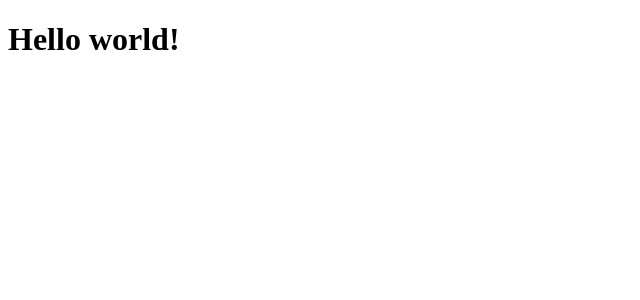
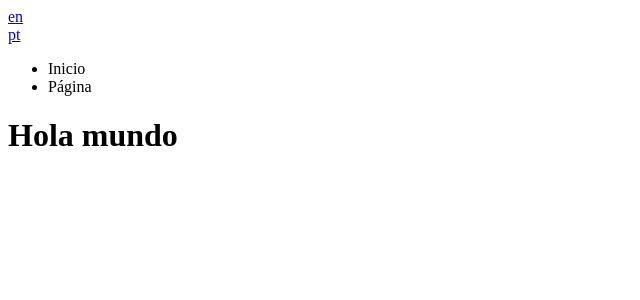
Before and after one commit to larts85/masaje_las_manos, a Next.js app: page / in a window 1280 px wide. Shown: the top 300 px of the page, without its empty margins (0-640 px from the left). Built offline with nearby package versions, Linux system fonts and the light colour scheme.

Commit message:
Add translations

```diff
--- /dev/null
+++ b/components/Header/index.tsx
@@ -0,0 +1,19 @@
+import { FC } from 'react'
+import useTranslations from '../../hooks/useTraslations'
+import LangButtons from '../LangButtons'
+
+const Header: FC = () => {
+  return (
+    <header>
+      <LangButtons />
+      <nav>
+        <ul>
+          <li>{useTranslations().translations.navLinks.home}</li>
+          <li>{useTranslations().translations.navLinks.anchorTitle}</li>
+        </ul>
+      </nav>
+    </header>
+  )
+}
+
+export default Header
--- /dev/null
+++ b/components/LangButtons.js
@@ -0,0 +1,22 @@
+import Link from 'next/link'
+import { useRouter } from 'next/router'
+
+const LangButtons = () => {
+  const { asPath, locale, locales } = useRouter()
+
+  return (
+    <nav>
+      {locales.map(
+        (lang) =>
+          locale !== lang && (
+            <Link key={lang} locale={lang} href={asPath}>
+              <div key={lang}>{lang.split('-')[0]}</div>
+              {/* {lang.split('-')[0]} */}
+            </Link>
+          ),
+      )}
+    </nav>
+  )
+}
+
+export default LangButtons
--- /dev/null
+++ b/hooks/useTraslations.ts
@@ -0,0 +1,14 @@
+import { useRouter } from 'next/router'
+import languages, { TranslationFile } from '../locales/resources'
+
+const useTranslations = () => {
+  const { locale, locales } = useRouter()
+  const translations = languages[locale!] as TranslationFile
+
+  console.log('locale', locale)
+  console.log('languages', languages[locale])
+
+  return { translations, currentLang: locale, langs: locales }
+}
+
+export default useTranslations
--- /dev/null
+++ b/locales/resources.ts
@@ -0,0 +1,17 @@
+import EN from './translation-en.json'
+import ES from './translation-es.json'
+import PT from './translation-pt.json'
+
+export type TranslationFile = typeof import('./translation-en.json')
+
+interface Languages {
+  [keyof: string]: TranslationFile
+}
+
+const languages: Languages = {
+  'en-US': EN,
+  'es-AR': ES,
+  'pt-BR': PT,
+}
+
+export default languages
--- /dev/null
+++ b/locales/translation-en.json
@@ -0,0 +1,12 @@
+{
+  "home": {
+    "pageTitle": "The Hand Massage",
+    "metaDescription": "Your well-being in our hands",
+    "greeting": "Hello world"
+  },
+  "navLinks": {
+    "home": "Home",
+    "contact": "Contact",
+    "anchorTitle": "Page"
+  }
+}
--- /dev/null
+++ b/locales/translation-es.json
@@ -0,0 +1,12 @@
+{
+  "home": {
+    "pageTitle": "Masaje Las Manos",
+    "metaDescription": "Su bienestar en nuestras manos",
+    "greeting": "Hola mundo"
+  },
+  "navLinks": {
+    "home": "Inicio",
+    "contact": "Contacto",
+    "anchorTitle": "Página"
+  }
+}
--- /dev/null
+++ b/locales/translation-pt.json
@@ -0,0 +1,12 @@
+{
+  "home": {
+    "pageTitle": "Massagem nas Mãos",
+    "metaDescription": "Seu bem-estar em nossas mãos",
+    "greeting": "Olá mundo"
+  },
+  "navLinks": {
+    "home": "Começar",
+    "contact": "Contato",
+    "anchorTitle": "Página"
+  }
+}
--- a/next.config.js
+++ b/next.config.js
@@ -1,12 +1,12 @@
 /** @type {import('next').NextConfig} */
 const nextConfig = {
   i18n: {
-    locales: ['default', 'en-US', 'es-AR', 'pt-br'],
-    defaultLocale: 'default',
+    locales: ['en-US', 'es-AR', 'pt-BR'],
+    defaultLocale: 'es-AR',
+    // localeDetection: false,
   },
   trailingSlash: true,
   reactStrictMode: true,
-  localeDetection: false,
 }
 
 module.exports = nextConfig
--- a/src/pages/index.tsx
+++ b/src/pages/index.tsx
@@ -1,15 +1,24 @@
 /* eslint-disable @next/next/no-css-tags */
+import type { NextPage } from 'next'
 import Head from 'next/head'
+import useTranslations from '../../hooks/useTraslations'
+import Header from '../../components/Header/index'
 
-export default function Home() {
+const Home: NextPage = () => {
+  const { translations } = useTranslations()
   return (
     <>
       <Head>
-        <title>Masaje Las Manos</title>
-        <meta name="description" content="Su bienestar en nuestras manos" />
-        <link rel="stylesheet" href="/favicon.ico" />
+        <title>{translations.home.pageTitle}</title>
+        <meta name="description" content={translations.home.metaDescription} />
+        {/* <link rel="stylesheet" href="/favicon.ico" /> */}
       </Head>
-      <h1 className="text-1xl font-bold underline">Hello world!</h1>
+      <Header />
+      <h1 className="text-1xl font-bold underline">
+        {translations.home.greeting}
+      </h1>
     </>
   )
 }
+
+export default Home
```
